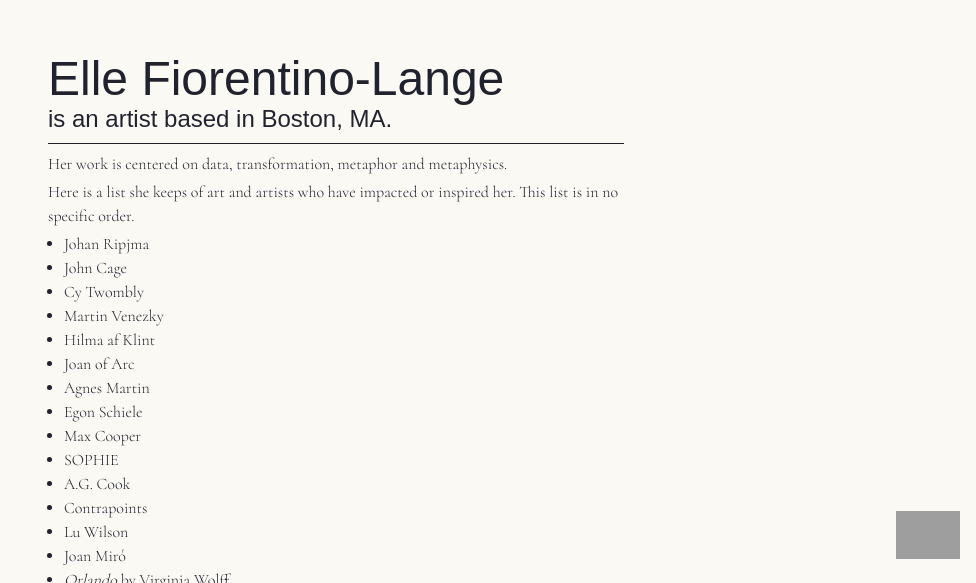
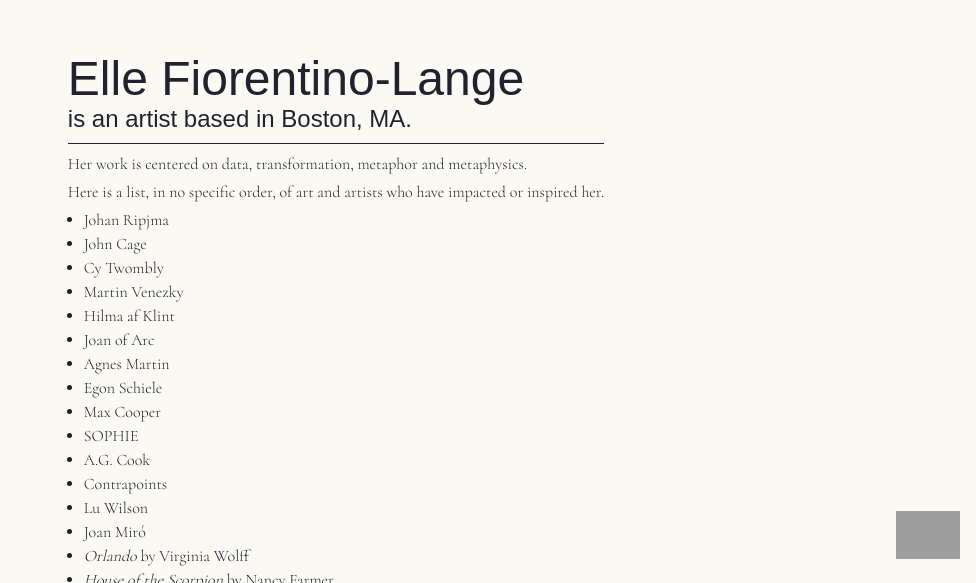
Before and after one commit to ElleFioLange/art-ellelm, a Next.js app: page /about in a window 1280 px wide. Shown: the part 217-800 px from the top of the page, without its empty margins (304-1280 px from the left). Built offline with nearby package versions, Linux system fonts and the light colour scheme; grey boxes are pictures that could not be loaded; a web font is replaced by a local one.

Commit message:
small tweaks

```diff
--- a/app/(galleries)/painting/page.tsx
+++ b/app/(galleries)/painting/page.tsx
@@ -140,11 +140,11 @@ export default function Painting() {
         </div>
       </div>
 
-      <div className="sm:w-[60vw] sm:h-[48vw]">
+      <div className="sm:w-[24vw] sm:h-[24vw]">
         <Image
           src="/painting/chazy-river-eclipse.jpg"
           width={1080}
-          height={864}
+          height={1080}
           alt="West Chazy River Prior to Eclipse"
         />
         <div>
@@ -212,13 +212,13 @@ export default function Painting() {
 
       <div className="sm:w-[35vw] sm:h-[45vw]">
         <Image
-          src="/painting/grief.png"
+          src="/painting/loss-remaining.png"
           width={840}
           height={1080}
-          alt="The Loss of a Loved One Is About Those Remaining"
+          alt="The Loss of a Loved One Is With Those Remaining"
         />
         <div>
-          <h1>The Loss of a Loved One Is About Those Remaining</h1>
+          <h1>The Loss of a Loved One Is With Those Remaining</h1>
           <h2>2024</h2>
           <h3>Acrylic & Pastel on Canvas - 14" x 18"</h3>
         </div>
--- a/app/(galleries)/photography/page.tsx
+++ b/app/(galleries)/photography/page.tsx
@@ -1,4 +1,4 @@
-import Link from "next/link";
+// import Link from "next/link";
 import Gallery from "../gallery";
 import Image from "next/image";
 
@@ -100,10 +100,10 @@ export default function Photography() {
           <h1>Assistive Vision 3</h1>
           <h2>2024</h2>
           <h3>Software Enhanced Photography</h3>
-          <p>
+          {/* <p>
             This piece is part of a{" "}
             <Link href="/assistive-vision">series.</Link>
-          </p>
+          </p> */}
         </div>
       </div>
 
@@ -118,10 +118,10 @@ export default function Photography() {
           <h1>Assistive Vision 4</h1>
           <h2>2024</h2>
           <h3>Software Enhanced Photography</h3>
-          <p>
+          {/* <p>
             This piece is part of a{" "}
             <Link href="/assistive-vision">series.</Link>
-          </p>
+          </p> */}
         </div>
       </div>
 
--- a/app/about/page.tsx
+++ b/app/about/page.tsx
@@ -10,8 +10,8 @@ export default function About() {
           metaphysics.
         </p>
         <p>
-          Here is a list she keeps of art and artists who have impacted or
-          inspired her. This list is in no specific order.
+          Here is a list, in no specific order, of art and artists who have
+          impacted or inspired her.
         </p>
         <ul className="font-cormorant list-disc ml-4">
           <li>Johan Ripjma</li>
```
